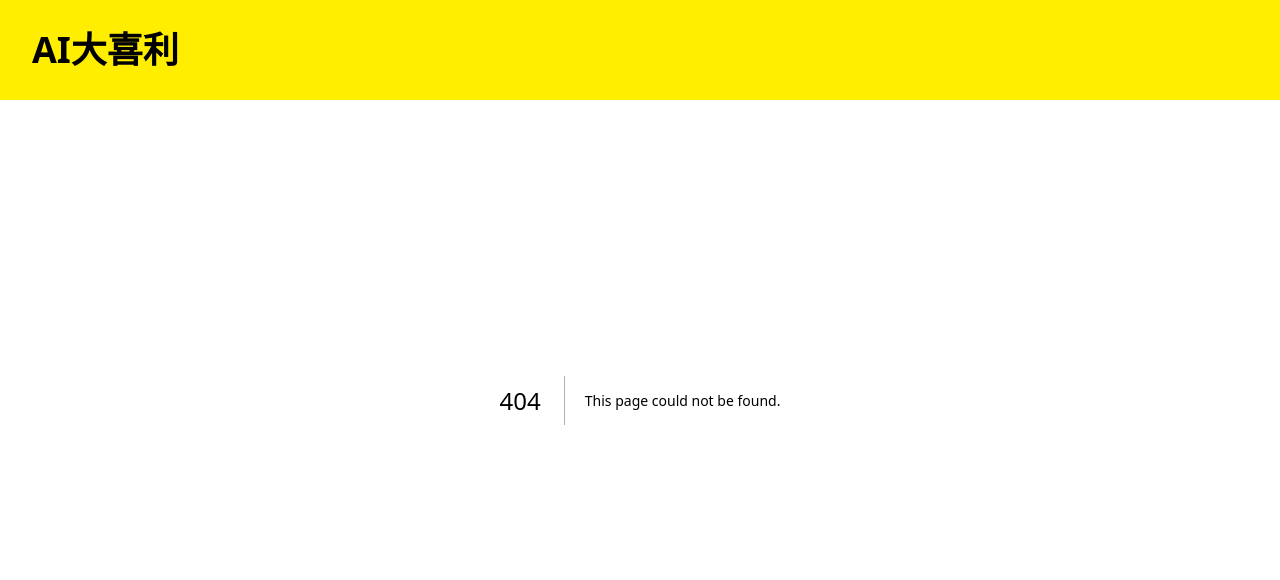
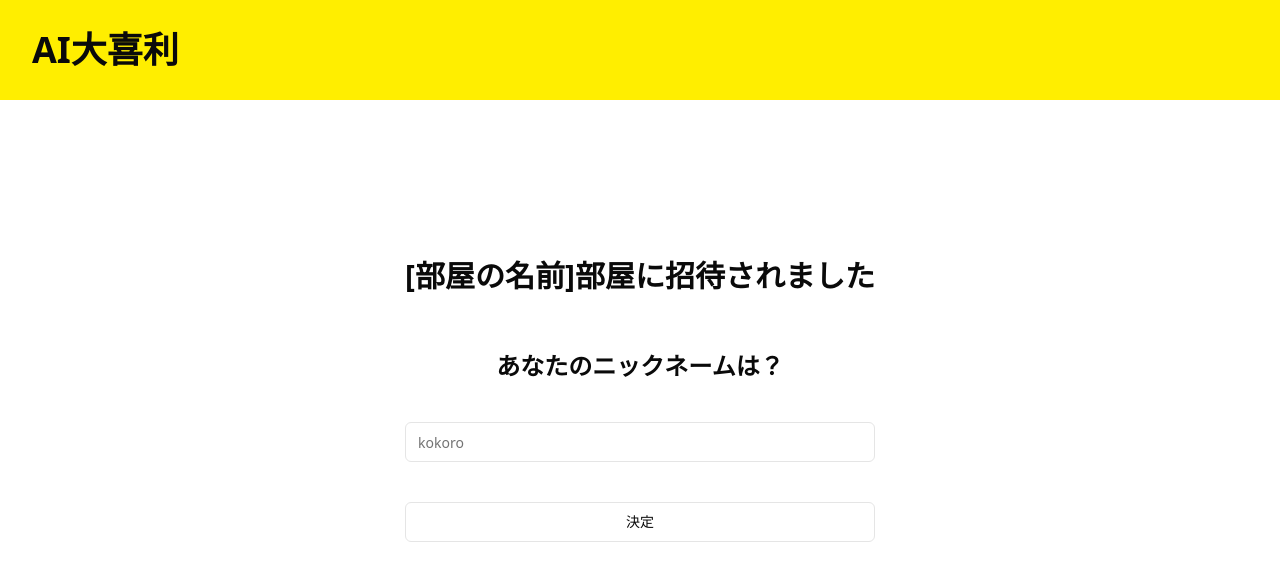
Before and after one commit to ni4120/geek-camp, a Next.js app: page /guest/1 in a window 1280 px wide. Before the commit this address had no page. Shown: the top 580 px of the page. Built offline with nearby package versions, Linux system fonts and the light colour scheme.

Commit message:
#8 GuestRoomIdページを作成

```diff
--- /dev/null
+++ b/app/guest/[roomId]/page.tsx
@@ -0,0 +1,20 @@
+import UserForm from "@/components/user-form";
+
+const GuestRoomIdPage = ({
+    params
+}: {
+    params: { roomId: string }
+}) => {
+    return (
+        <main className="flex h-full justify-center items-center">
+            <div className="flex flex-col items-center justify-center space-y-14">
+                <h2 className="text-3xl font-bold text-center">
+                    <span>{"[部屋の名前]"}</span>部屋に招待されました
+                </h2>
+                <UserForm />
+            </div>
+        </main>
+    );
+}
+
+export default GuestRoomIdPage;
```
